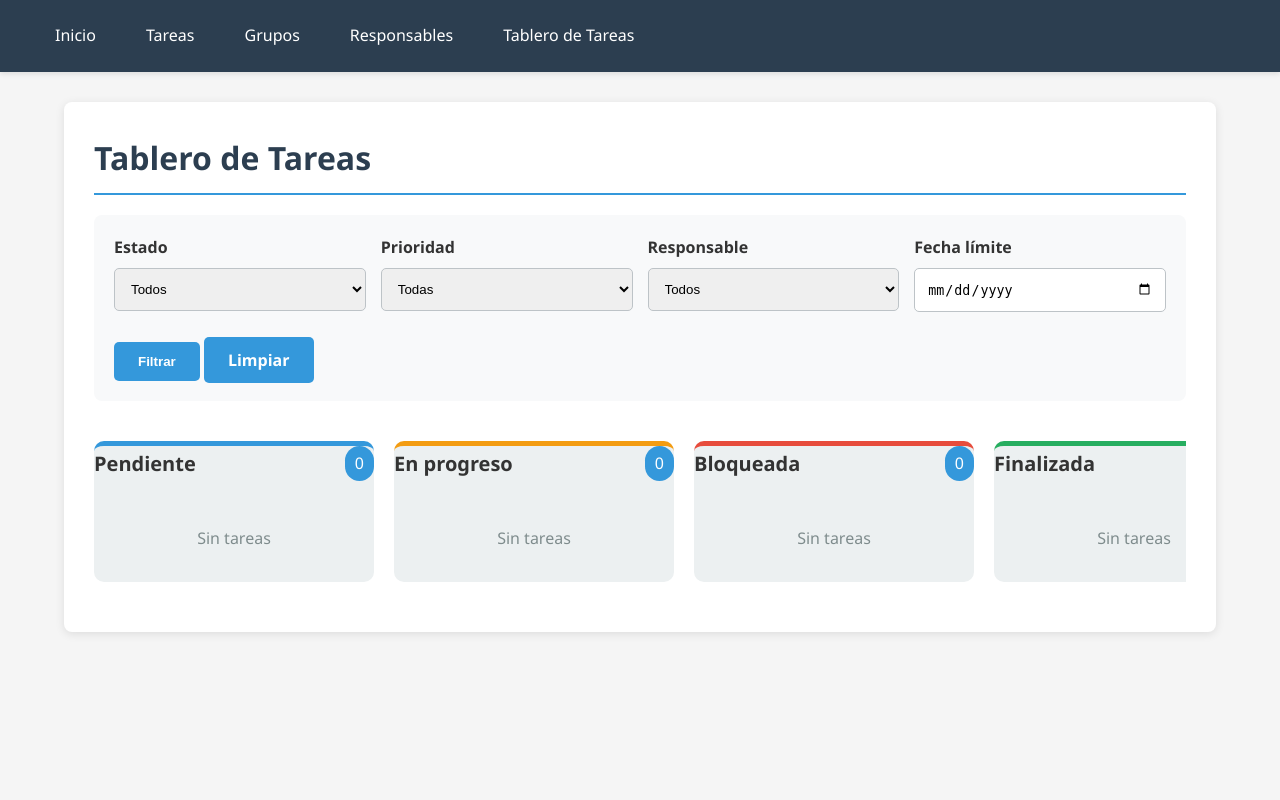
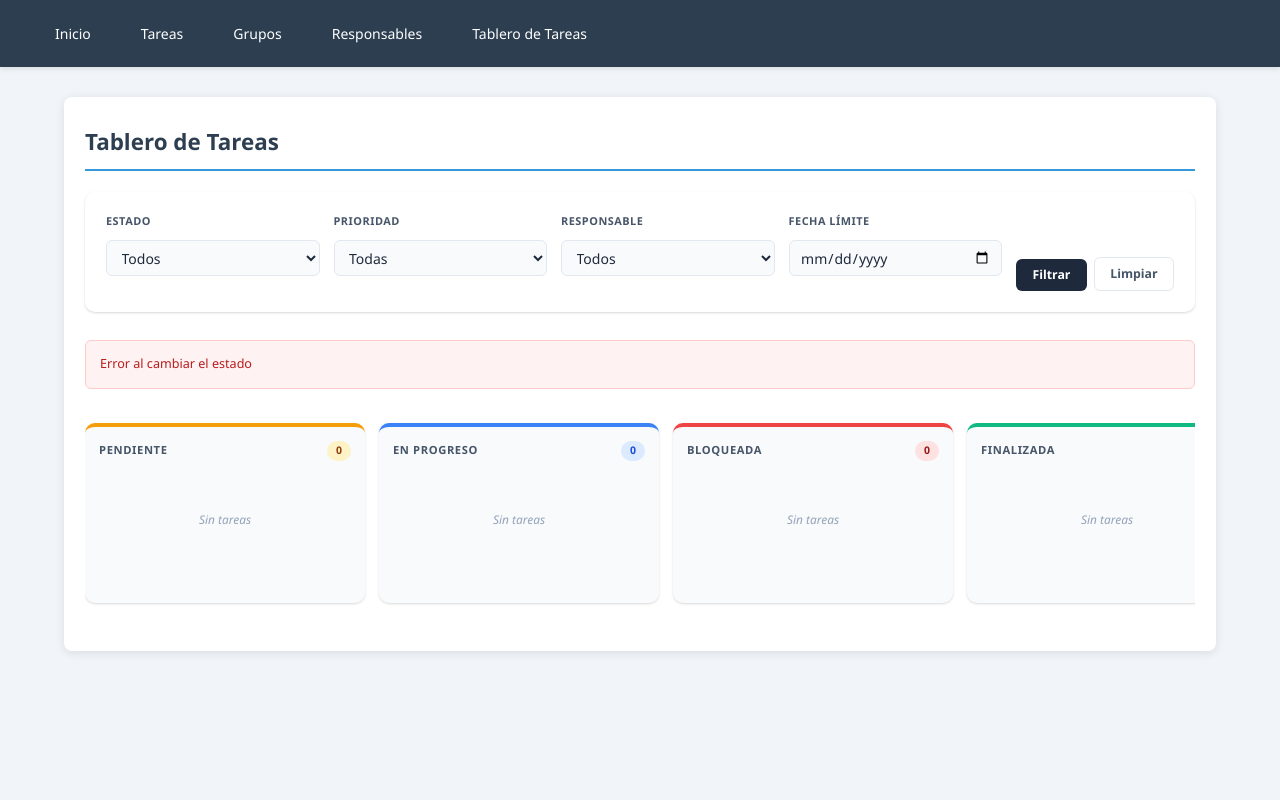
Before and after one commit to Sibunaq34/tarea_corta_2, a PHP site: the page made by tablero.php in a window 1280 px wide. Run offline with PHP 8.4, Linux system fonts and the light colour scheme; data that the repository does not hold is empty.

Commit message:
Correciones y funcionamiento de botones Jennifer

```diff
--- a/app/Config/ConexionBD.php
+++ b/app/Config/ConexionBD.php
@@ -9,7 +9,7 @@ class ConexionBD {
             "root",
             "",
             "control_tareas",
-            3307
+            3306
         );
 
 
--- /dev/null
+++ b/assets/css/style.css
@@ -0,0 +1,411 @@
+/* ============================================================
+   Control de Tareas — Estilos globales
+   Persona E | Tarea Corta 2 | CUC 2026
+   ============================================================ */
+
+:root {
+    /* Colores por estado */
+    --color-pendiente:   #f59e0b;
+    --color-en-progreso: #3b82f6;
+    --color-bloqueada:   #ef4444;
+    --color-finalizada:  #10b981;
+
+    /* Colores por prioridad */
+    --color-alta:  #ef4444;
+    --color-media: #f59e0b;
+    --color-baja:  #6b7280;
+
+    /* Tipografía */
+    --font-base:      'Segoe UI', system-ui, sans-serif;
+    --font-size-base: 14px;
+
+    /* Espaciado */
+    --space-xs: 0.25rem;
+    --space-sm: 0.5rem;
+    --space-md: 1rem;
+    --space-lg: 1.5rem;
+    --space-xl: 2rem;
+
+    /* Neutros */
+    --blanco:    #ffffff;
+    --gris-50:   #f8fafc;
+    --gris-100:  #f1f5f9;
+    --gris-200:  #e2e8f0;
+    --gris-400:  #94a3b8;
+    --gris-600:  #475569;
+    --gris-800:  #1e293b;
+
+    --sombra-sm: 0 1px 3px rgba(0,0,0,.10), 0 1px 2px rgba(0,0,0,.06);
+    --sombra-md: 0 4px 6px rgba(0,0,0,.07), 0 2px 4px rgba(0,0,0,.05);
+    --radio:     6px;
+    --radio-lg:  10px;
+}
+
+/* ── Reset ── */
+*, *::before, *::after { box-sizing: border-box; margin: 0; padding: 0; }
+
+html { font-size: var(--font-size-base); }
+
+body {
+    font-family: var(--font-base);
+    background: var(--gris-100);
+    color: var(--gris-800);
+    line-height: 1.5;
+    min-height: 100vh;
+}
+
+a    { color: inherit; text-decoration: none; }
+ul   { list-style: none; }
+button { cursor: pointer; font-family: inherit; font-size: inherit; }
+input, select { font-family: inherit; font-size: inherit; }
+
+/* ── Navegación principal ── */
+.nav-principal {
+    background: var(--gris-800);
+    color: var(--blanco);
+    display: flex;
+    align-items: center;
+    justify-content: space-between;
+    padding: 0 var(--space-xl);
+    height: 56px;
+    position: sticky;
+    top: 0;
+    z-index: 100;
+    box-shadow: var(--sombra-md);
+}
+
+.nav-logo a {
+    font-size: 1.1rem;
+    font-weight: 700;
+    letter-spacing: .3px;
+    color: var(--blanco);
+}
+
+.nav-links {
+    display: flex;
+    gap: var(--space-xs);
+}
+
+.nav-links a {
+    display: inline-block;
+    padding: var(--space-sm) var(--space-md);
+    border-radius: var(--radio);
+    color: var(--gris-400);
+    font-weight: 500;
+    transition: color .15s, background .15s;
+}
+
+.nav-links a:hover,
+.nav-links a.activo {
+    color: var(--blanco);
+    background: rgba(255,255,255,.12);
+}
+
+/* ── Contenedor principal ── */
+.contenedor {
+    max-width: 1400px;
+    margin: 0 auto;
+    padding: var(--space-xl) var(--space-lg);
+}
+
+/* ── Encabezado de página ── */
+.pagina-header {
+    margin-bottom: var(--space-lg);
+}
+
+.pagina-header h1 {
+    font-size: 1.6rem;
+    font-weight: 700;
+}
+
+/* ── Formulario de filtros ── */
+.formulario-filtros {
+    background: var(--blanco);
+    border-radius: var(--radio-lg);
+    padding: var(--space-lg);
+    display: flex;
+    flex-wrap: wrap;
+    gap: var(--space-md);
+    align-items: flex-end;
+    margin-bottom: var(--space-xl);
+    box-shadow: var(--sombra-sm);
+}
+
+.filtros-grupo {
+    display: flex;
+    flex-direction: column;
+    gap: var(--space-xs);
+    min-width: 160px;
+    flex: 1;
+}
+
+.filtros-grupo label {
+    font-size: .78rem;
+    font-weight: 600;
+    color: var(--gris-600);
+    text-transform: uppercase;
+    letter-spacing: .5px;
+}
+
+.filtros-grupo select,
+.filtros-grupo input[type="date"] {
+    padding: .45rem .75rem;
+    border: 1px solid var(--gris-200);
+    border-radius: var(--radio);
+    background: var(--gris-50);
+    color: var(--gris-800);
+    transition: border-color .15s;
+    width: 100%;
+}
+
+.filtros-grupo select:focus,
+.filtros-grupo input:focus {
+    outline: none;
+    border-color: var(--color-en-progreso);
+    box-shadow: 0 0 0 3px rgba(59,130,246,.15);
+}
+
+.filtros-acciones {
+    display: flex;
+    gap: var(--space-sm);
+    align-items: flex-end;
+    flex-shrink: 0;
+}
+
+/* ── Botones generales ── */
+.btn {
+    display: inline-flex;
+    align-items: center;
+    gap: var(--space-xs);
+    padding: .48rem 1.1rem;
+    border-radius: var(--radio);
+    font-weight: 600;
+    border: 1px solid transparent;
+    transition: background .15s, opacity .15s;
+    white-space: nowrap;
+    font-size: .88rem;
+}
+
+.btn:disabled { opacity: .5; cursor: not-allowed; }
+
+.btn-primario { background: var(--gris-800); color: var(--blanco); }
+.btn-primario:hover { background: var(--gris-600); }
+
+.btn-secundario { background: var(--blanco); color: var(--gris-600); border-color: var(--gris-200); }
+.btn-secundario:hover { background: var(--gris-100); }
+
+/* ── Alertas ── */
+.alerta {
+    padding: var(--space-md);
+    border-radius: var(--radio);
+    margin-bottom: var(--space-md);
+    font-size: .9rem;
+}
+
+.alerta-error {
+    background: #fef2f2;
+    color: #b91c1c;
+    border: 1px solid #fecaca;
+}
+
+/* ── Notificación AJAX ── */
+.notificacion {
+    position: fixed;
+    top: 68px;
+    right: var(--space-lg);
+    z-index: 200;
+    padding: .65rem 1.25rem;
+    border-radius: var(--radio);
+    font-weight: 600;
+    font-size: .88rem;
+    box-shadow: var(--sombra-md);
+    transition: opacity .3s, transform .3s;
+}
+
+.notificacion.oculto { opacity: 0; pointer-events: none; transform: translateY(-8px); }
+
+.notificacion--exito { background: #d1fae5; color: #065f46; border: 1px solid #6ee7b7; }
+.notificacion--error { background: #fef2f2; color: #b91c1c; border: 1px solid #fecaca; }
+
+/* ── Tablero Kanban ── */
+.kanban-tablero {
+    display: grid;
+    grid-template-columns: repeat(4, 1fr);
+    gap: var(--space-md);
+    align-items: start;
+}
+
+/* ── Columnas ── */
+.kanban-columna {
+    background: var(--gris-50);
+    border-radius: var(--radio-lg);
+    overflow: hidden;
+    border-top: 4px solid var(--gris-200);
+    box-shadow: var(--sombra-sm);
+    min-height: 180px;
+}
+
+.kanban-columna--pendiente   { border-top-color: var(--color-pendiente); }
+.kanban-columna--en-progreso { border-top-color: var(--color-en-progreso); }
+.kanban-columna--bloqueada   { border-top-color: var(--color-bloqueada); }
+.kanban-columna--finalizada  { border-top-color: var(--color-finalizada); }
+
+.kanban-columna-header {
+    display: flex;
+    align-items: center;
+    justify-content: space-between;
+    padding: var(--space-md) var(--space-md) var(--space-sm);
+}
+
+.kanban-columna-titulo {
+    font-size: .8rem;
+    font-weight: 700;
+    text-transform: uppercase;
+    letter-spacing: .6px;
+    color: var(--gris-600);
+}
+
+.kanban-columna-contador {
+    background: var(--gris-200);
+    color: var(--gris-600);
+    font-size: .75rem;
+    font-weight: 700;
+    border-radius: 999px;
+    padding: 2px 8px;
+    min-width: 24px;
+    text-align: center;
+}
+
+.kanban-columna--pendiente   .kanban-columna-contador { background: #fef3c7; color: #92400e; }
+.kanban-columna--en-progreso .kanban-columna-contador { background: #dbeafe; color: #1d4ed8; }
+.kanban-columna--bloqueada   .kanban-columna-contador { background: #fee2e2; color: #991b1b; }
+.kanban-columna--finalizada  .kanban-columna-contador { background: #d1fae5; color: #065f46; }
+
+.kanban-tarjetas {
+    padding: 0 var(--space-sm) var(--space-md);
+    display: flex;
+    flex-direction: column;
+    gap: var(--space-sm);
+}
+
+.kanban-vacio {
+    text-align: center;
+    color: var(--gris-400);
+    font-size: .85rem;
+    padding: var(--space-xl) 0;
+    font-style: italic;
+}
+
+/* ── Tarjetas ── */
+.kanban-tarjeta {
+    background: var(--blanco);
+    border-radius: var(--radio);
+    box-shadow: var(--sombra-sm);
+    border-left: 4px solid var(--gris-200);
+    transition: box-shadow .15s, transform .1s;
+}
+
+.kanban-tarjeta:hover { box-shadow: var(--sombra-md); transform: translateY(-1px); }
+
+.kanban-tarjeta--alta  { border-left-color: var(--color-alta); }
+.kanban-tarjeta--media { border-left-color: var(--color-media); }
+.kanban-tarjeta--baja  { border-left-color: var(--color-baja); }
+
+.tarjeta-cuerpo { padding: var(--space-md); }
+
+.tarjeta-detalle {
+    font-size: .9rem;
+    color: var(--gris-800);
+    line-height: 1.4;
+    margin-bottom: var(--space-sm);
+    word-break: break-word;
+}
+
+.tachado { text-decoration: line-through; color: var(--gris-400); }
+
+.tarjeta-meta {
+    display: flex;
+    flex-wrap: wrap;
+    gap: var(--space-xs);
+    margin-bottom: var(--space-sm);
+    align-items: center;
+}
+
+/* ── Badges de prioridad ── */
+.badge {
+    display: inline-flex;
+    align-items: center;
+    padding: 2px 8px;
+    border-radius: 999px;
+    font-size: .72rem;
+    font-weight: 700;
+    white-space: nowrap;
+}
+
+.badge-alta  { background: #fee2e2; color: #991b1b; }
+.badge-media { background: #fef3c7; color: #92400e; }
+.badge-baja  { background: #f1f5f9; color: #475569; }
+
+/* ── Metadatos de tarjeta ── */
+.tarjeta-responsable,
+.tarjeta-fecha,
+.tarjeta-grupo {
+    display: inline-flex;
+    align-items: center;
+    gap: 3px;
+    font-size: .75rem;
+    color: var(--gris-600);
+    white-space: nowrap;
+}
+
+.fecha-vencida { color: var(--color-bloqueada); font-weight: 600; }
+
+/* ── Botones de transición de estado ── */
+.tarjeta-acciones {
+    display: flex;
+    flex-wrap: wrap;
+    gap: var(--space-xs);
+    padding-top: var(--space-sm);
+    border-top: 1px solid var(--gris-100);
+    margin-top: var(--space-sm);
+}
+
+.btn-mover {
+    display: inline-block;
+    padding: 3px 10px;
+    border-radius: 999px;
+    font-size: .75rem;
+    font-weight: 600;
+    border: 1px solid transparent;
+    transition: background .15s, opacity .15s;
+    white-space: nowrap;
+}
+
+.btn-mover:disabled { opacity: .45; cursor: not-allowed; }
+
+.btn-estado--pendiente   { background: #fef3c7; color: #92400e;  border-color: #fde68a; }
+.btn-estado--pendiente:hover:not(:disabled) { background: #fde68a; }
+
+.btn-estado--en-progreso { background: #dbeafe; color: #1d4ed8;  border-color: #bfdbfe; }
+.btn-estado--en-progreso:hover:not(:disabled) { background: #bfdbfe; }
+
+.btn-estado--bloqueada   { background: #fee2e2; color: #991b1b;  border-color: #fecaca; }
+.btn-estado--bloqueada:hover:not(:disabled) { background: #fecaca; }
+
+.btn-estado--finalizada  { background: #d1fae5; color: #065f46;  border-color: #a7f3d0; }
+.btn-estado--finalizada:hover:not(:disabled) { background: #a7f3d0; }
+
+/* ── Responsive ── */
+@media (max-width: 1100px) {
+    .kanban-tablero { grid-template-columns: repeat(2, 1fr); }
+}
+
+@media (max-width: 640px) {
+    .contenedor { padding: var(--space-md); }
+    .kanban-tablero { grid-template-columns: 1fr; }
+    .nav-principal { padding: 0 var(--space-md); }
+    .nav-logo a { font-size: 1rem; }
+    .formulario-filtros { flex-direction: column; }
+    .filtros-grupo { min-width: 100%; }
+    .filtros-acciones { width: 100%; }
+}
--- a/tablero.php
+++ b/tablero.php
@@ -8,6 +8,8 @@ $filtro_estado       = trim($_GET['estado']        ?? '');
 $filtro_prioridad    = trim($_GET['prioridad']     ?? '');
 $filtro_responsable  = (int)($_GET['responsable_id'] ?? 0);
 $filtro_fecha_limite = trim($_GET['fecha_limite']  ?? '');
+
+$codigo_estado = isset($_GET['error']) ? (int)$_GET['error'] : null;
 
 // Convertir a NULL si vacío / cero (el SP acepta NULL como "sin filtro")
 $p_estado       = $filtro_estado       ?: null;
@@ -38,6 +40,17 @@ catch(Exception $e){
 
 }
 
+// ── Paso 3: Obtener responsables para el filtro ───────────────
+$responsables = [];
+try {
+    $cn = ConexionBD::conectar();
+    $r  = $cn->query('CALL ObtenerResponsables()');
+    $responsables = $r->fetch_all(MYSQLI_ASSOC);
+    $r->close();
+} catch (Exception $e) {
+    $responsables = [];
+}
+
 // ── Paso 4: Agrupar tareas por estado ─────────────────────────
 $columnas = [
     'Pendiente'   => [],
@@ -65,6 +78,7 @@ $hoy = date('Y-m-d');
 
 
 <?php require __DIR__ . "/app/Views/layout/header.php"; ?>
+<link rel="stylesheet" href="/Tarea_Corta2/tarea_corta_2/assets/css/style.css">
 
 
 
@@ -108,8 +122,8 @@ $hoy = date('Y-m-d');
             <select name="responsable_id" id="responsable_id">
                 <option value="">Todos</option>
                 <?php foreach ($responsables as $resp): ?>
-                <option value="<?= (int)$resp['id'] ?>"
-                    <?= $filtro_responsable === (int)$resp['id'] ? 'selected' : '' ?>>
+                <option value="<?= (int)$resp['id_responsable'] ?>"
+                    <?= $filtro_responsable === (int)$resp['id_responsable'] ? 'selected' : '' ?>>
                     <?= htmlspecialchars($resp['nombre_completo'] ?? '') ?>
                 </option>
                 <?php endforeach; ?>
@@ -134,8 +148,17 @@ $hoy = date('Y-m-d');
     <div class="alerta alerta-error"><?= htmlspecialchars($error_tareas) ?></div>
     <?php endif; ?>
 
-    <!-- Notificación AJAX -->
-    <div id="notificacion" class="notificacion oculto" aria-live="polite"></div>
+    <!-- Notificación de cambio de estado -->
+    <?php if ($codigo_estado !== null): ?>
+    <div class="alerta alerta-<?= $codigo_estado === 0 ? 'exito' : 'error' ?>">
+        <?= match($codigo_estado) {
+            0       => 'Estado actualizado correctamente',
+            1       => 'Transición de estado no permitida',
+            2       => 'Tarea no encontrada',
+            default => 'Error al cambiar el estado',
+        } ?>
+    </div>
+    <?php endif; ?>
 
     <!-- ── Tablero Kanban (Paso 7 → 8) ── -->
     <div class="kanban-tablero">
@@ -234,15 +257,13 @@ $hoy = date('Y-m-d');
                                 : '→ ' . $nuevo_estado;
                             ?>
 
-                            <button
-                                type="button"
-                                class="btn-mover <?= $clase_btn ?>"
-                                data-tarea-id="<?= (int)$t['id_tarea'] ?>"
-                                data-nuevo-estado="<?= htmlspecialchars($nuevo_estado) ?>">
-
-                                <?= htmlspecialchars($label) ?>
-
-                            </button>
+                            <form method="POST" action="ajax/cambiar_estado.php">
+                                <input type="hidden" name="tarea_id"     value="<?= (int)$t['id_tarea'] ?>">
+                                <input type="hidden" name="nuevo_estado" value="<?= htmlspecialchars($nuevo_estado) ?>">
+                                <button type="submit" class="btn-mover <?= $clase_btn ?>">
+                                    <?= htmlspecialchars($label) ?>
+                                </button>
+                            </form>
 
                             <?php endforeach; ?>
                         </div>
@@ -260,50 +281,3 @@ $hoy = date('Y-m-d');
 
     </div>
 </main>
-
-<!-- ── JS: fetch() al endpoint AJAX (Paso 10) ── -->
-<script>
-document.addEventListener('DOMContentLoaded', function () {
-
-    const notificacion = document.getElementById('notificacion');
-
-    function mostrarNotificacion(mensaje, tipo) {
-        notificacion.textContent = mensaje;
-        notificacion.className   = 'notificacion notificacion--' + tipo;
-        setTimeout(function () {
-            notificacion.className = 'notificacion oculto';
-        }, 3000);
-    }
-
-    document.querySelectorAll('.btn-mover').forEach(function (btn) {
-        btn.addEventListener('click', function () {
-            var tareaId     = this.dataset.tareaId;
-            var nuevoEstado = this.dataset.nuevoEstado;
-
-            btn.disabled = true;
-
-            fetch('ajax/cambiar_estado.php', {
-                method:  'POST',
-                headers: { 'Content-Type': 'application/x-www-form-urlencoded' },
-                body:    'id_tarea='     + encodeURIComponent(tareaId)
-                       + '&nuevo_estado=' + encodeURIComponent(nuevoEstado)
-            })
-            .then(function (res) { return res.json(); })
-            .then(function (data) {
-                if (data.ok) {
-                    mostrarNotificacion(data.mensaje, 'exito');
-                    setTimeout(function () { location.reload(); }, 800);
-                } else {
-                    mostrarNotificacion(data.mensaje, 'error');
-                    btn.disabled = false;
-                }
-            })
-            .catch(function () {
-                mostrarNotificacion('Error de conexión', 'error');
-                btn.disabled = false;
-            });
-        });
-    });
-
-});
-</script>
```
Also changed, not shown: ajax/cambiar_estado.php (added, +34 -0 lines), includes/db.php (added, +20 -0 lines), includes/header.php (added, +37 -0 lines).
